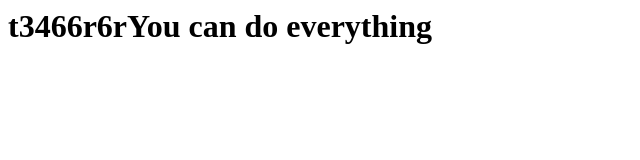
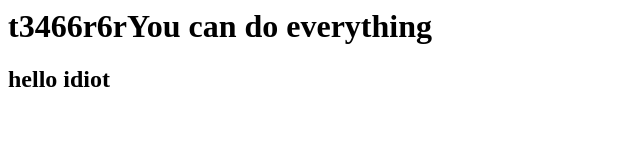
Before and after one commit to anshulsingh012024/firstgitrepo1, a plain HTML site: page index.html in a window 1280 px wide. Shown: the whole page, without its empty margins (0-640 px from the left). Drawn offline with Linux system fonts and the light colour scheme.

Commit message:
done some changes

```diff
--- a/index.html
+++ b/index.html
@@ -1,6 +1,7 @@
 <html>
 	<body>
 		<h1>t3466r6rYou can do everything</h1>
+		<h2>hello idiot</h2>
 	</body>
 
 
```
